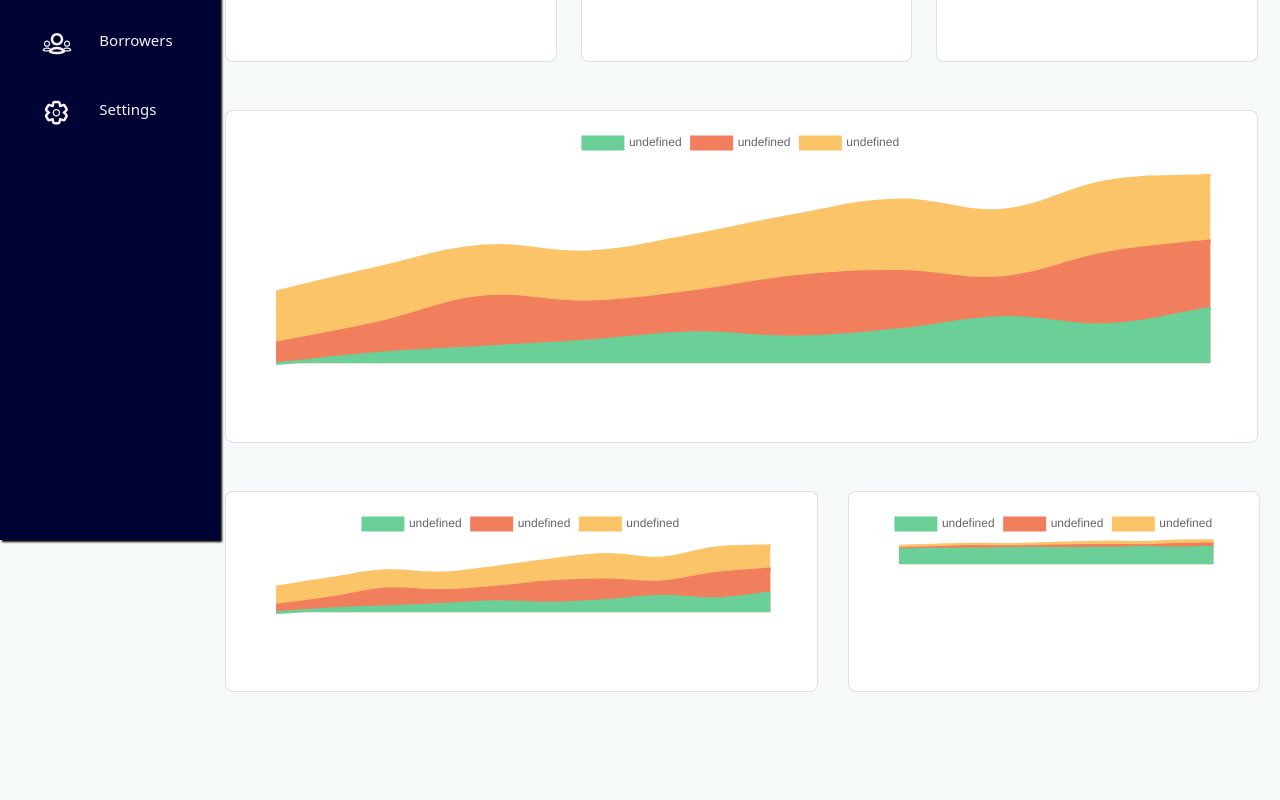
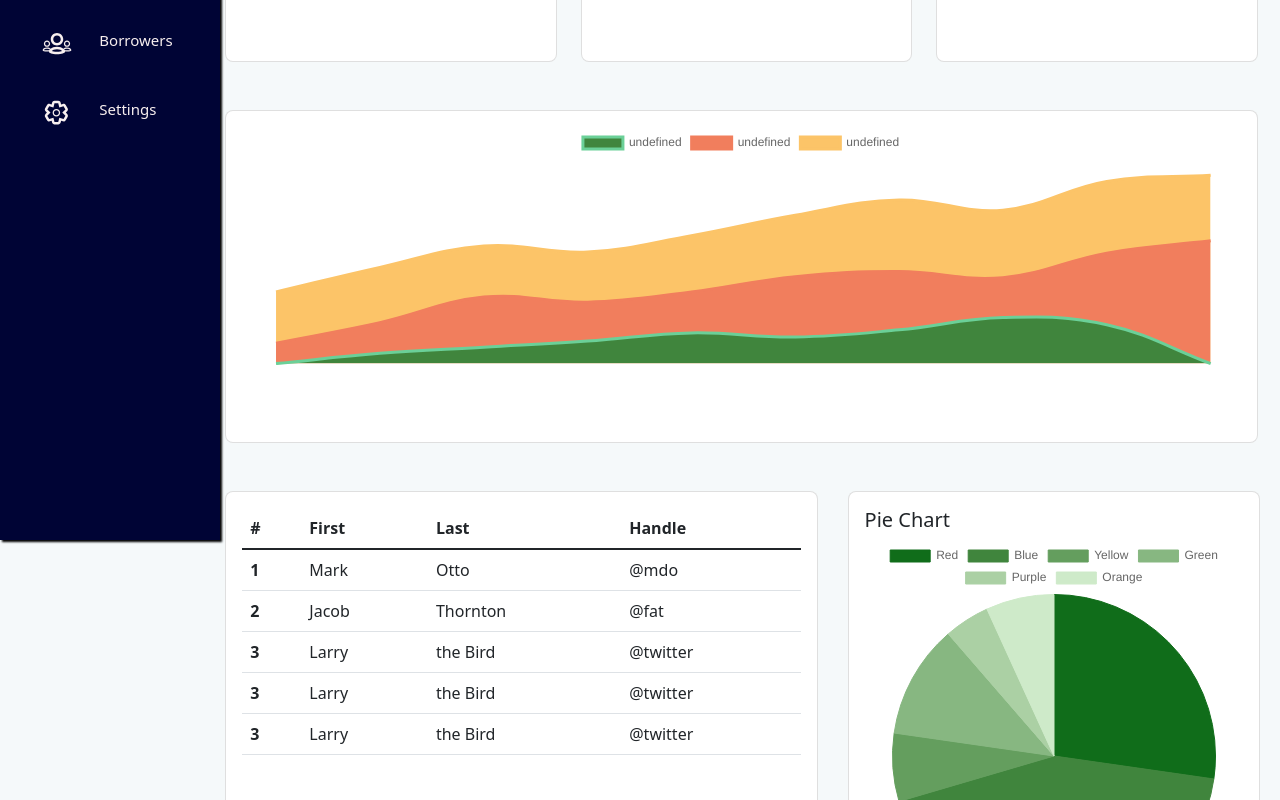
Before and after one commit to bashooff/react-dashboard, a React (Create React App) app in the folder frontend/: page / in a window 1280 px wide. Shown: the part 260-1060 px from the top of the page. Before the commit the page ends 952 px from the top, so only its background shows below. Built offline with nearby package versions, Linux system fonts and the light colour scheme.

Commit message:
piechart & table

```diff
--- a/frontend/src/components/pages/Dashboard.js
+++ b/frontend/src/components/pages/Dashboard.js
@@ -1,9 +1,9 @@
 import "./Dashboard.css";
 import Card from "../widgets/Card";
 import Linechart from "../widgets/Linechart";
-import Highcharts from "highcharts"
-import HighchartsReact from 'highcharts-react-official'
+import Piechart from "../widgets/Piechart";
 import { FcPackage, FcSalesPerformance, FcList, FcBookmark } from "react-icons/fc";
+import Table from "../widgets/Table";
 
 const Dashboard = () => {
 
@@ -58,19 +58,18 @@ const Dashboard = () => {
                         <Linechart />
                     </Card>
                 </div>
-                <div className="row">
+                <div className="row mb-5">
                     <div className="col-md-7 mt-5">
-                    <Card title="Line chart" height="100%" width="99%">
-                        <Linechart />
+                        <Card title="Line chart" height="80%" width="99%">
+                            <Table />
                         </Card>
                     </div>
                     <div className="col-md-5 mt-5">
                         <Card title="Line chart" height="100%" width="98%">
-                        <Linechart />
+                            <Piechart />
                         </Card>
                     </div>
                 </div>
-
             </div>
 
     )
--- a/frontend/src/components/pages/Data.js
+++ b/frontend/src/components/pages/Data.js
@@ -7,16 +7,9 @@ import LoanData from "./LoanData"
 const Data = () => {
     return(
         <div>
-            <div className="row justify-content-center">
-                <div className="col-2">
-                    <Sidebar />
-                </div>
-                <div className="col-10">
-                    <Header />
-                    <LoanData></LoanData>
-                </div>
-            </div>
+            <LoanData></LoanData>
         </div>
+
     )
 }
 
--- a/frontend/src/components/widgets/Linechart.js
+++ b/frontend/src/components/widgets/Linechart.js
@@ -21,13 +21,13 @@ const Linechart = () => {
     datasets: [
       {
         borderColor: "#6bd098",
-        backgroundColor: "#6bd098",
+        backgroundColor: "#40853d",
         pointRadius: 0,
         pointHoverRadius: 0,
         borderWidth: 3,
         tension: 0.4,
         fill: true,
-        data: [300, 310, 316, 322, 330, 326, 333, 345, 338, 354],
+        data: [300, 310, 316, 322, 330, 326, 333, 345, 338, 300],
       },
       {
         borderColor: "#f17e5d",
--- /dev/null
+++ b/frontend/src/components/widgets/Piechart.js
@@ -0,0 +1,42 @@
+import  {Pie}  from 'react-chartjs-2'
+
+const Piechart = () => {
+
+    const data = {
+        labels: ['Red', 'Blue', 'Yellow', 'Green', 'Purple', 'Orange'],
+        datasets: [
+          {
+            label: '# of Votes',
+            data: [12, 19, 3, 5, 2, 3],
+            backgroundColor: [
+                '#106d1a',
+                '#40853d',
+                '#649e5e',
+                '#87b781',
+                '#abd0a4',
+                '#ceeac9'
+            ],
+            borderColor: [
+                '#106d1a',
+                '#40853d',
+                '#649e5e',
+                '#87b781',
+                '#abd0a4',
+                '#ceeac9'
+            ],
+            borderWidth: 1,
+          },
+        ],
+      };
+
+    return(
+        <div>
+            <div className='header'>
+                <h5 className='title'>Pie Chart</h5>
+            </div>
+            <Pie data={data} />
+        </div>
+    )
+}
+
+export default Piechart;
--- /dev/null
+++ b/frontend/src/components/widgets/Table.js
@@ -0,0 +1,50 @@
+const Table = () => {
+    return(
+        <div>
+            <table class="table">
+                <thead>
+                    <tr>
+                    <th scope="col">#</th>
+                    <th scope="col">First</th>
+                    <th scope="col">Last</th>
+                    <th scope="col">Handle</th>
+                    </tr>
+                </thead>
+                <tbody>
+                    <tr>
+                        <th scope="row">1</th>
+                        <td>Mark</td>
+                        <td>Otto</td>
+                        <td>@mdo</td>
+                    </tr>
+                    <tr>
+                        <th scope="row">2</th>
+                        <td>Jacob</td>
+                        <td>Thornton</td>
+                        <td>@fat</td>
+                    </tr>
+                    <tr>
+                        <th scope="row">3</th>
+                        <td>Larry</td>
+                        <td>the Bird</td>
+                        <td>@twitter</td>
+                    </tr>
+                    <tr>
+                        <th scope="row">3</th>
+                        <td>Larry</td>
+                        <td>the Bird</td>
+                        <td>@twitter</td>
+                    </tr>
+                    <tr>
+                        <th scope="row">3</th>
+                        <td>Larry</td>
+                        <td>the Bird</td>
+                        <td>@twitter</td>
+                    </tr>
+                </tbody>
+            </table>
+        </div>
+    )
+}
+
+export default Table;
```
Lines whose indentation alone changed are shown as unchanged.
